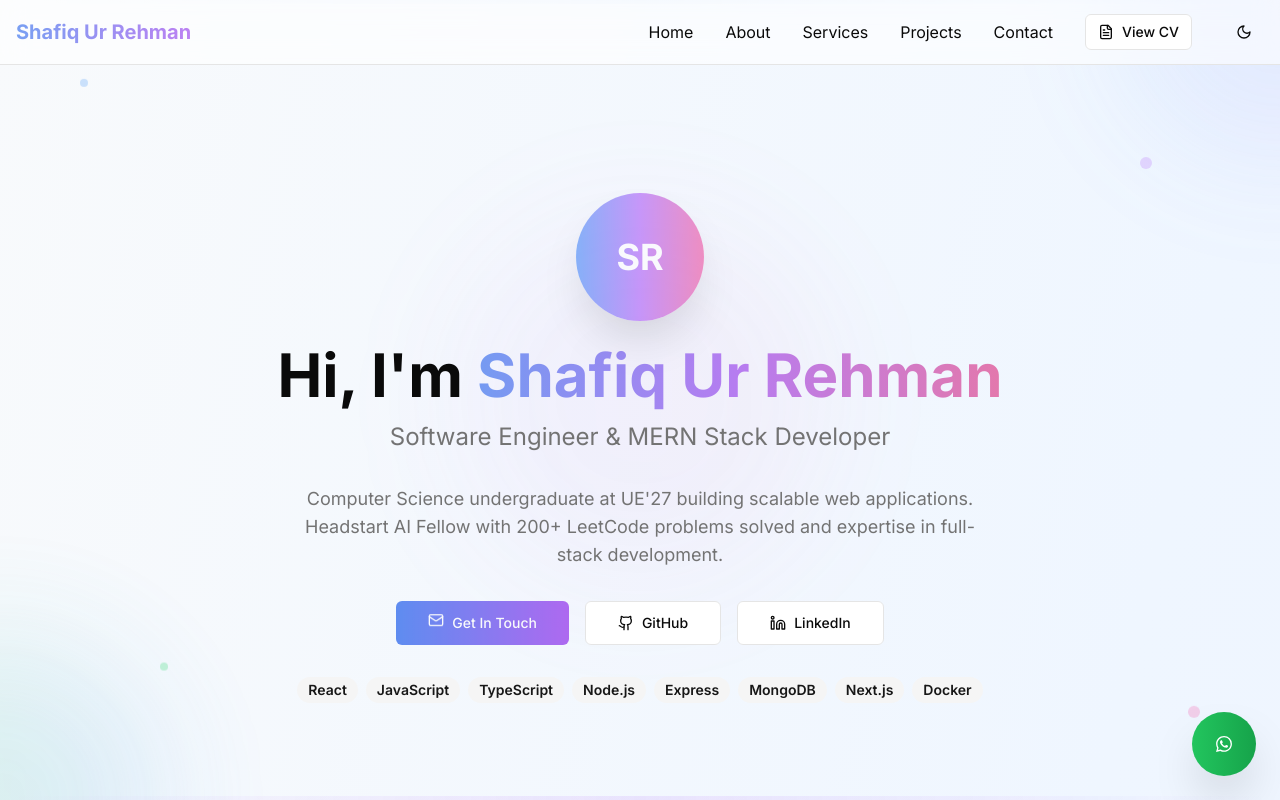
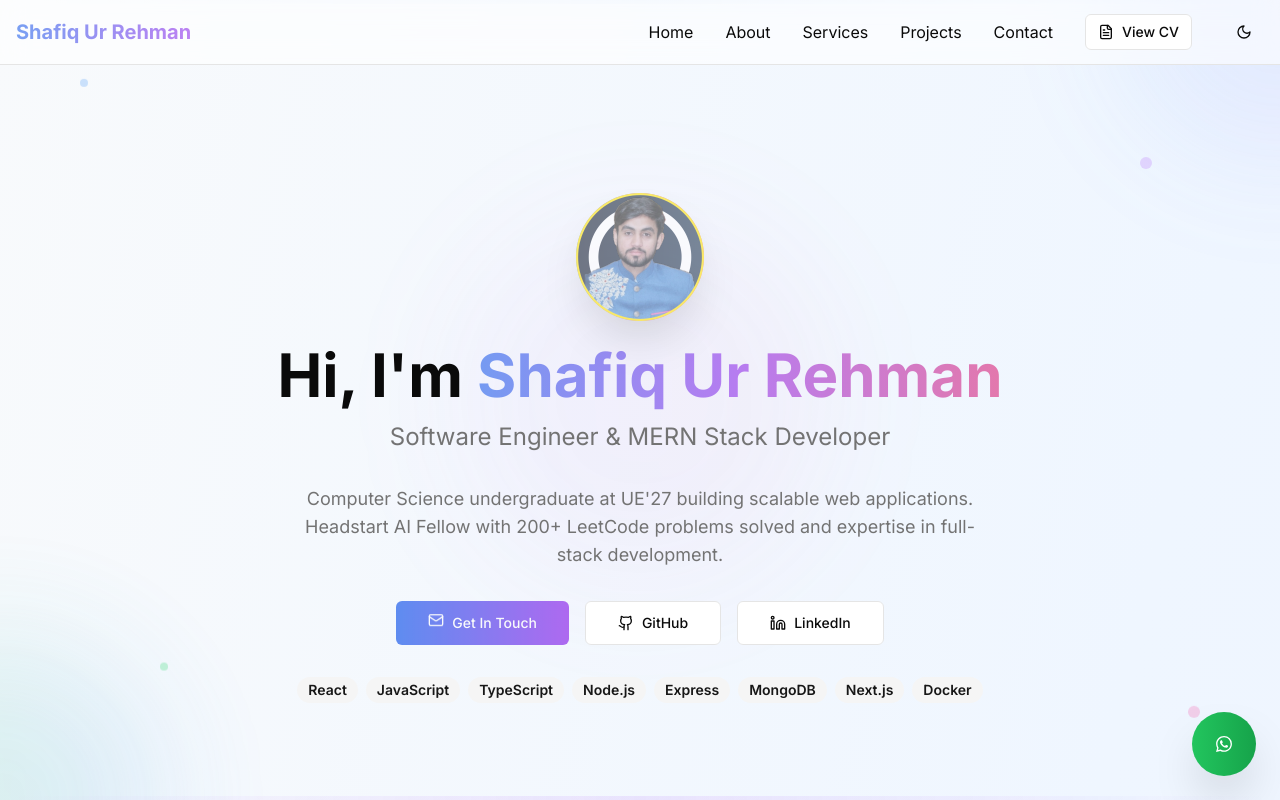
Before and after one commit to im-shafiqurrehman/portfolio_website, a Next.js app: page / in a window 1280 px wide. Shown: the top 800 px of the page. Built offline with nearby package versions, Linux system fonts and the light colour scheme.

Commit message:
profile added

```diff
--- a/app/layout.tsx
+++ b/app/layout.tsx
@@ -13,7 +13,11 @@ export const metadata: Metadata = {
   icons: {
     icon: "/favicon.ico",
   },
-}
+};
+
+<head>
+  <link rel="icon" href="/favicon.png" type="image/png" />
+</head>
 
 export default function RootLayout({
   children,
--- a/app/page.tsx
+++ b/app/page.tsx
@@ -555,7 +555,7 @@ export default function Portfolio() {
           <div className="max-w-4xl mx-auto text-center">
             <div className="mb-8 animate-in fade-in-50 duration-1000">
               <div className="w-32 h-32 mx-auto mb-6 rounded-full bg-gradient-to-r from-blue-500 via-purple-500 to-pink-500 flex items-center justify-center text-white text-4xl font-bold shadow-2xl animate-pulse hover:scale-110 transform transition-all duration-500 hover:rotate-3">
-                SR
+                <img src="assets/shafiq.png" alt="" />
               </div>
               <h1 className="text-4xl md:text-6xl font-bold mb-4 animate-in slide-in-from-bottom-4 duration-1000 delay-200">
                 Hi, I'm{" "}
```
